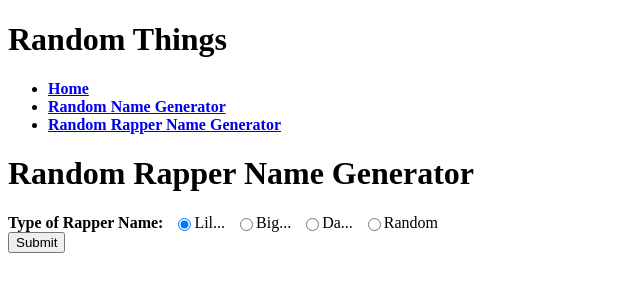
After one commit to we3kends0nlyy/no-sabo-spanish-app, a Flask app: page /rapper in a window 1280 px wide. The commit adds this page. Shown: the top 300 px of the page, without its empty margins (0-640 px from the left). Run offline with Flask 3, Linux system fonts and the light colour scheme.

Commit message:
I started adding for the rapper section using similar code to the name generator. Finish this section, then do sports teams, then any other ideas I think of, then design

```diff
--- a/main.py
+++ b/main.py
@@ -1,7 +1,5 @@
 from flask import Flask, render_template, request
 import project4
-radio_global = None
-dropdown_global = None
 app = Flask(__name__)
 
 @app.route("/")
@@ -9,10 +7,13 @@ def home():
     return render_template("home.html")
 
 
-
 @app.route("/about")
 def about():
     return render_template("about.html")
+
+@app.route("/rapper")
+def rapper():
+    return render_template("rapper.html")
 
 @app.route("/", methods=["GET"])
 def show_form():
@@ -22,8 +23,6 @@ def show_form():
 def process_form():
     radio_option = request.form.get("radio_option")
     dropdown_option = request.form.get("dropdown_option")
-    radio_global = radio_option
-    dropdown_global = dropdown_option
     return render_template("random_name.html", message = project4.random_name_gen(f"{radio_option}{dropdown_option}"))
 
 if __name__ == "__main__":
--- /dev/null
+++ b/templates/rapper.html
@@ -0,0 +1,52 @@
+{% extends "template.html" %}
+{% block content %}
+<!DOCTYPE html>
+<html lang="en" dir="ltr">
+  <head>
+    <meta charset="utf-8">
+    <title>About Flask</title>
+  </head>
+  <body>
+    <h1> Random Rapper Name Generator </h1>
+    <p> </p>
+    <style>
+    /* Add a container to group the radio buttons and labels */
+    .radio-container {
+        display: flex;
+        align-items: center; /* Vertically center items */
+    }
+
+    /* Style for the labels */
+    .radio-label {
+        margin-right: 10px; /* Adjust spacing between label and radio button */
+        color: black;
+        font-weight: bold;
+    }
+    .radio-buttons {
+        margin-right: 10px; /* Adjust spacing between label and radio button */
+        color: black;
+    }
+    </style>
+    <form action="/process_form" method="POST">
+    <div class="radio-container">
+        <label class="radio-label" for="dropdown">Type of Rapper Name:</label>
+
+        <input type="radio" id="option3" name="radio_option" value="Lil" checked>
+        <label class="radio-buttons" for="option3">Lil...</label>
+
+        <input type="radio" id="option1" name="radio_option" value="Big">
+        <label class="radio-buttons" for="option1">Big...</label>
+
+        <input type="radio" id="option2" name="radio_option" value="Da">
+        <label class="radio-buttons" for="option2">Da...</label>
+
+        <input type="radio" id="option2" name="radio_option" value="Random">
+        <label class="radio-buttons" for="option2">Random</label>
+
+    </div>
+
+    <input type="submit" value="Submit">
+    </form>
+  </body>
+</html>
+{% endblock %}
--- a/templates/template.html
+++ b/templates/template.html
@@ -15,6 +15,7 @@
           <ul class="menu">
             <li><a href="{{ url_for('home') }}">Home</a></li>
             <li><a href="{{ url_for('about') }}">Random Name Generator</a></li>
+            <li><a href="{{ url_for('rapper') }}">Random Rapper Name Generator</a></li>
           </ul>
         </nav></strong>
       </div>
```
Also changed, not shown: templates/about.html (+4 -3 lines), test_file.txt (+29 -0 lines), templates/random_name.html (line endings or trailing spaces).
